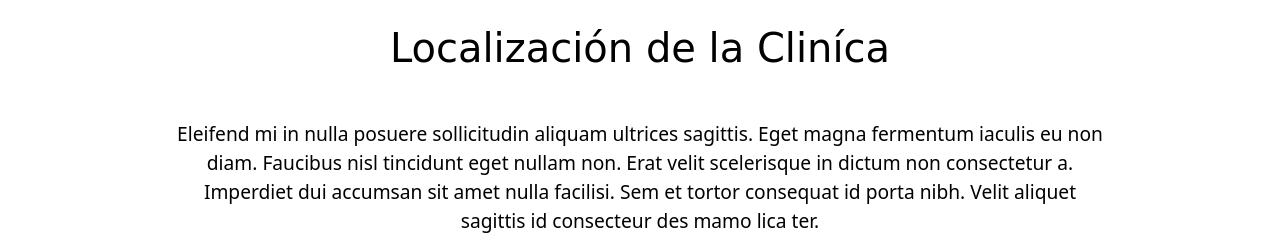
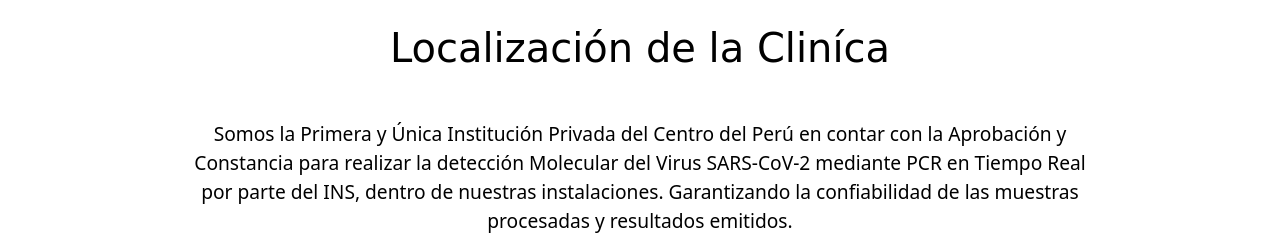
Before and after one commit to AndersonIsasis/PF-Gonzalez, a plain HTML site: page html/contactos.html in a window 1280 px wide. Shown: the part 940-1189 px from the top of the page. Drawn offline with nearby package versions, Linux system fonts and the light colour scheme; grey boxes are pictures that could not be loaded; a web font is replaced by a local one.

Commit message:
se rellena el texto de contactos

```diff
--- a/html/contactos.html
+++ b/html/contactos.html
@@ -110,12 +110,11 @@
                 <div class="row">
                     <div class="col-xl-10 offset-xl-1 ">
                         <h1 class="mb-5">Localización de la Cliníca</h2>
-                            <p class="seccion-texto">Eleifend mi in nulla posuere sollicitudin aliquam ultrices
-                                sagittis.
-                                Eget magna fermentum iaculis eu non diam. Faucibus nisl tincidunt eget nullam non.
-                                Erat velit scelerisque in dictum non consectetur a. Imperdiet dui accumsan sit amet
-                                nulla facilisi. Sem et tortor consequat id porta nibh. Velit aliquet sagittis id
-                                consecteur des mamo lica ter.
+                            <p class="seccion-texto">Somos la Primera y Única Institución Privada del Centro del Perú en
+                                contar con la Aprobación y Constancia para realizar la detección Molecular del Virus
+                                SARS-CoV-2 mediante PCR en Tiempo Real por parte del INS, dentro de nuestras
+                                instalaciones. Garantizando la confiabilidad de las muestras procesadas y resultados
+                                emitidos.
                             </p>
                             <div class="map-responsive">
                                 <iframe
```
